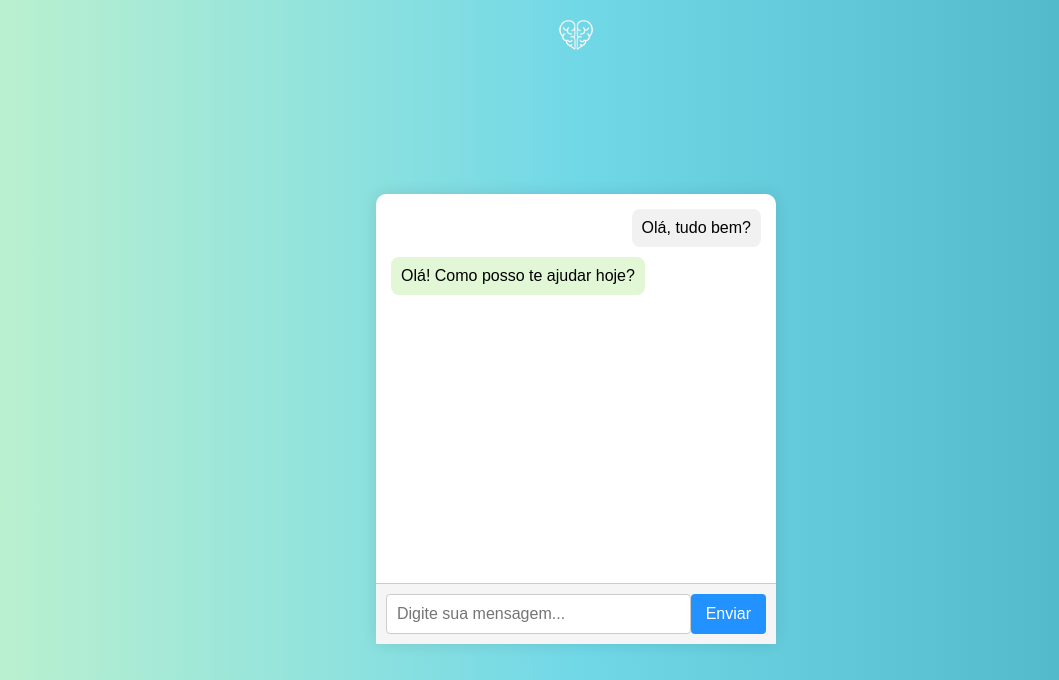
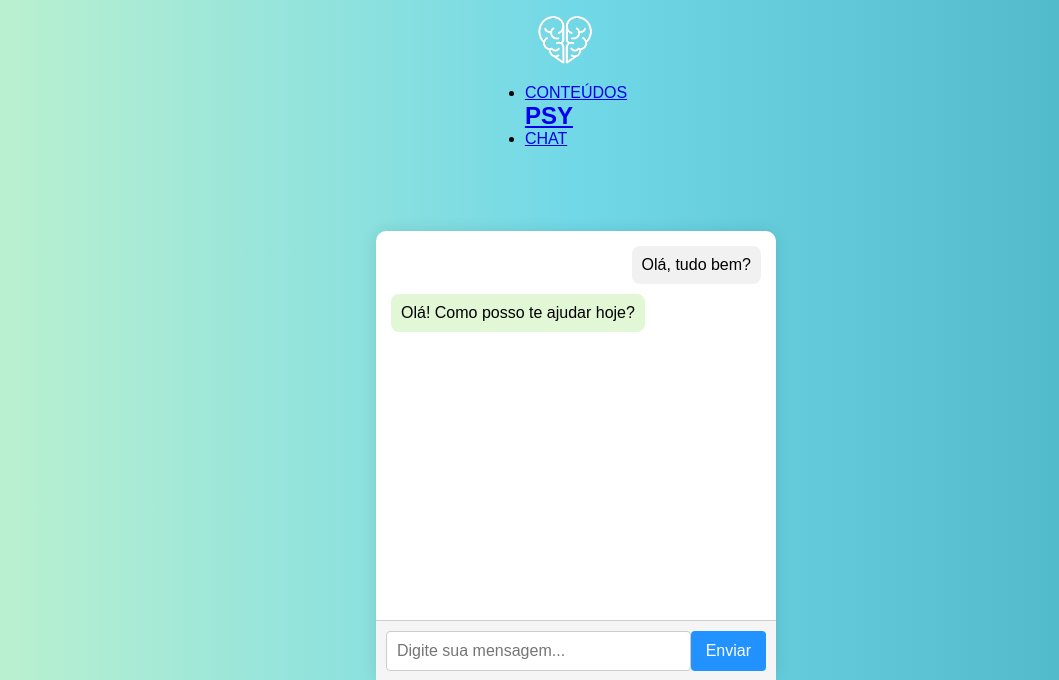
Before and after one commit to Joannegton/Psy-S, a PHP site: page /chat.html in a window 1280 px wide. Shown: the top 680 px of the page, without its empty margins (64-1123 px from the left). Run offline with PHP 8.4, Linux system fonts and the light colour scheme.

Commit message:
Css modificado

```diff
--- a/frontend/chat.css
+++ b/frontend/chat.css
@@ -17,17 +17,20 @@ body {
     justify-content: flex-start;
 }
 
-header {
-    background: linear-gradient(to right, #c2f3cd, #71d8e7, #48b1c2);
-    width: 100%;
-    padding: 10px;
-    text-align: center;
-    color: white;
+.container header {
+    display: flex;
+    justify-content: space-evenly;
+    align-items: center;
+    padding: 20px;
+    background: linear-gradient(135deg, #d1eae8, #74868f);
+    height: 80px;
 }
 
-header .logo img {
-    height: 50px;
-}
+
+  .logo img {
+    height: 80px;
+  }
+
 
 .chat-container {
     display: flex;
--- a/frontend/chat.html
+++ b/frontend/chat.html
@@ -12,10 +12,19 @@
 <body>
     <header>
         <div class="logo">
-            <a href="index.html">
-                <img src="img/logo.png" alt="Logo Psy">
-            </a>
+            <img src="img/logo.png" alt="Logo Psy">
         </div>
+        <nav>
+            <div class="container">
+                <ul>
+                    <li><a href="conteudos.html">CONTEÚDOS</a></li>
+                    <a href="index.html">
+                        <h1>PSY</h1>
+                    </a>
+                    <li><a href="login.html">CHAT</a></li>
+                </ul>
+            </div>
+        </nav>
     </header>
 
     <div class="chat-container">
--- a/frontend/index.html
+++ b/frontend/index.html
@@ -30,7 +30,6 @@
           <a href="index.html">
             <h1>PSY</h1>
           </a>
-          <li><a href="login.html">LOGIN</a></li>
           <li><a href="login.html">CHAT</a></li>
         </ul>
       </div>
--- a/frontend/style.css
+++ b/frontend/style.css
@@ -13,7 +13,7 @@ body {
 
 header {
   display: flex;
-  justify-content: space-around;
+  justify-content: space-evenly;
   align-items: center;
   padding: 20px;
   background-color: linear-gradient(135deg, #d1eae8, #74868f);
```
Also changed, not shown: frontend/conteudos.html (+11 -7 lines).
